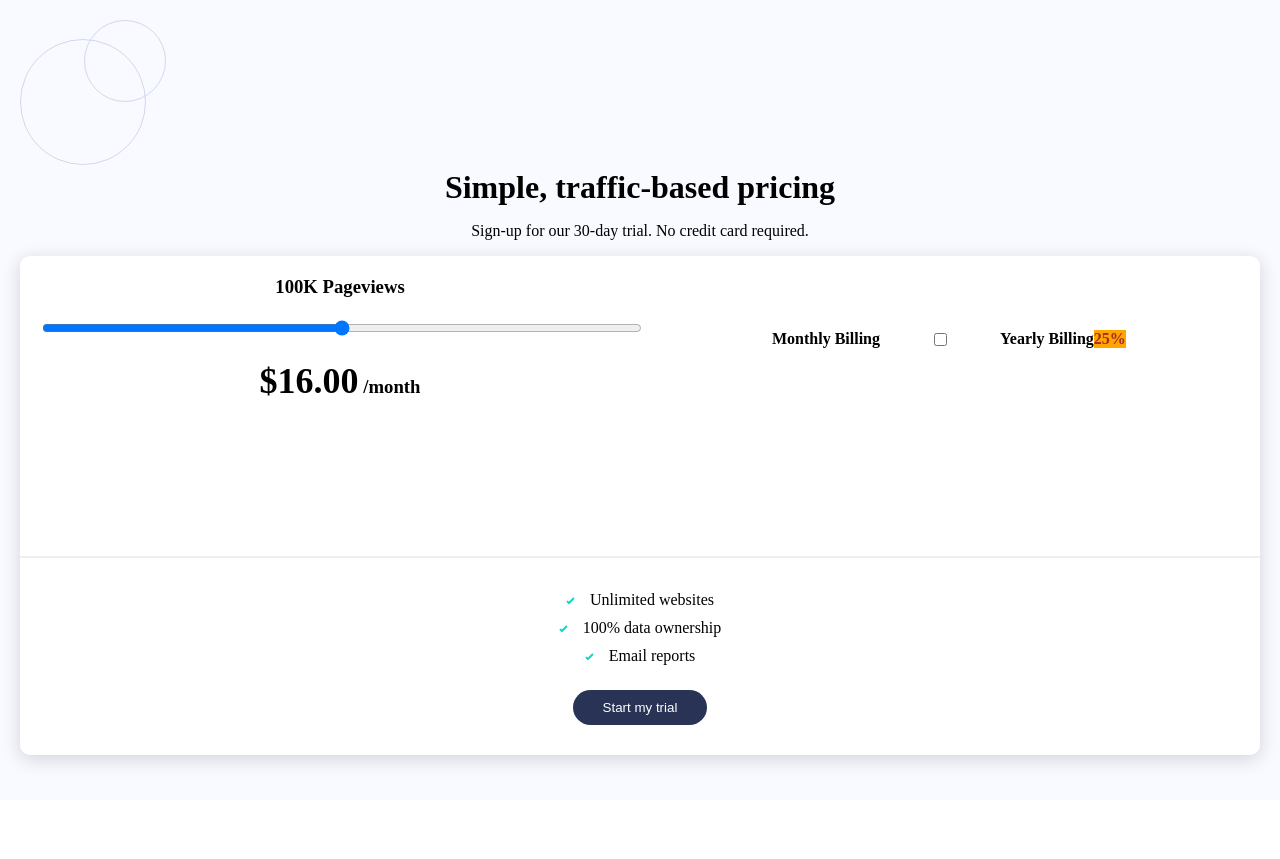
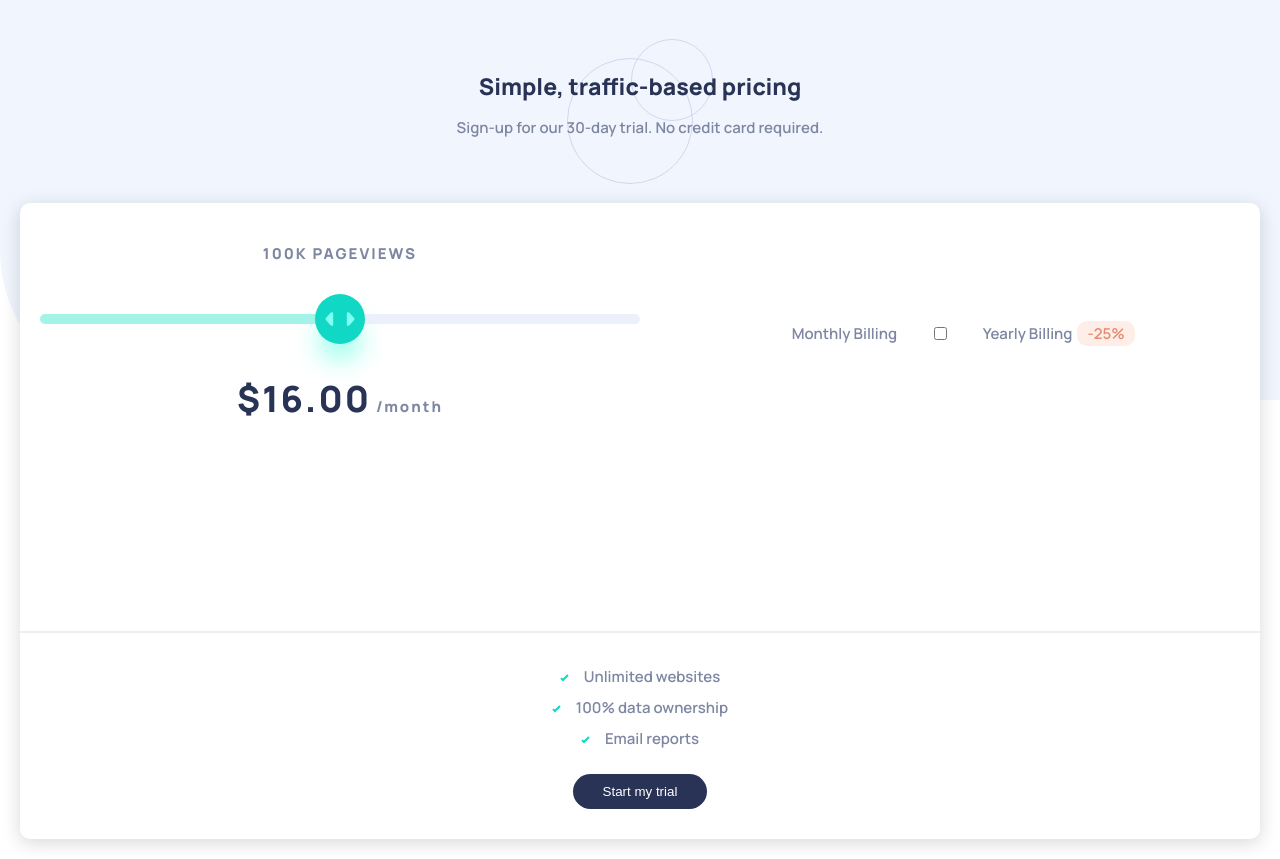
Before and after one commit to BecVds/interactive-pricing-component-main, a plain HTML site: page index.html in a window 1280 px wide. Before the commit the page ends 800 px from the top, so only its background shows below. Drawn offline with Linux system fonts and the light colour scheme.

Commit message:
finalizing css

```diff
--- a/index.html
+++ b/index.html
@@ -6,19 +6,19 @@
 
   <link rel="icon" type="image/png" sizes="32x32" href="./images/favicon-32x32.png">
   <link rel="stylesheet" href="style.css">
+  <link rel="preconnect" href="https://fonts.googleapis.com">
+  <link rel="preconnect" href="https://fonts.gstatic.com" crossorigin>
+  <link href="https://fonts.googleapis.com/css2?family=Manrope:wght@600;800&display=swap" rel="stylesheet">
 
   <title>Frontend Mentor | Interactive pricing component</title>
 
 </head>
 <body>
 
+  <div class="background">
+  </div>
+
   <div class="main-container">
-
-    <div class="background">
-      <div class="img-contianer">
-        <img src="./images/pattern-circles.svg" alt="background-image">
-      </div>
-    </div>
 
     <!-- heading container -->
     <div class="heading-container">
@@ -26,15 +26,19 @@
       <p>
         Sign-up for our 30-day trial. No credit card required.
       </p>
+      <div class="img-contianer">
+        <img src="./images/pattern-circles.svg" alt="background-image">
+      </div>
     </div>
 
     <!-- card container -->
     <div class="card-container">
       <div class="top">
         <div class="pricing-container">
-          <h3><span>100K</span> Pageviews</h3>
+          <h3><span>100K</span> PAGEVIEWS</h3>
           <div class="subscription-selection-slider">
             <input type="range" min="1" max="5" value="3" class="slider" id="myRange">
+            <div class="box-shadow-container"></div>
           </div>
           <h3><span id="money-display">$16.00</span> /month</h3>
         </div>
@@ -47,7 +51,7 @@
             <!-- <span class="slider round"></span> -->
           </label>
           <h4 class="year">
-            Yearly Billing <span>25%</span>
+            Yearly Billing <span>-25%</span>
           </h4>
         </div>
       </div>
--- a/style.css
+++ b/style.css
@@ -3,19 +3,39 @@
 }
 body {
     margin: 0px;
+    position: relative;
 }
 
 .main-container {
-    background-color: rgb(249, 250, 255);
     min-height: 100vh;
     padding: 20px;
+    font-family: 'Manrope', sans-serif;
+}
+.background {
+    position: absolute;
+    height: 50vh;
+    width: 100vw;
+    background-color: rgb(241, 245, 254);
+    z-index: -1;
+    border-bottom-left-radius: 150px;
 }
 h1 {
     margin: 0px;
     text-align: center;
+    font-size: 23px;
+    color: hsl(227, 35%, 25%);
 }
 h3 {
     margin: 0px;
+    color: #7E87A2;
+    font-weight: 800;
+    font-size: 15px;
+    letter-spacing: 2px;
+}
+h4 {
+    color: #7E87A2;
+    font-weight: 600;
+    font-size: 15px;
 }
 .card-container {
     background-color: white;
@@ -26,6 +46,7 @@ h3 {
 }
 .top {
     padding: 20px;
+    padding-top: 40px;
 }
 ul {
     list-style-type: none;
@@ -42,6 +63,8 @@ li {
     padding: 5px;
     justify-content: center;
     gap: 15px;
+    color: #7E87A2;
+    font-size: 15px;
 }
 .start-trial-btn {
     color: white;
@@ -62,17 +85,9 @@ hr {
     align-items: center;
     gap: 20px;
 }
-.subscription-selection-slider {
-    width: 100%;
-}
-.slider {
-    /* -webkit-appearance: none; */
-    width: 100%;
-
-}
 .option-container {
     display: grid;
-    grid-template-columns: 2fr 1fr 2fr
+    grid-template-columns: 3fr 1fr 3fr
 }
 .option-container > * {
     display: flex;
@@ -83,6 +98,15 @@ hr {
     justify-content: center;
     align-items: center;
     flex-direction: column;
+    position: relative;
+    margin-top: 50px;
+    margin-bottom: 50px;
+}
+.img-contianer {
+    position: absolute;
+    display: flex;
+    justify-content: center;
+    z-index: -1;
 }
 .heading-container > p {
     width: 60%;
@@ -90,6 +114,7 @@ hr {
 }
 #money-display {
     font-size: 36px;
+    color: hsl(227, 35%, 25%);
 }
 .month {
     justify-content: right;
@@ -100,9 +125,80 @@ hr {
     justify-content: center;
 }
 .year > span {
-    color: brown;
-    background-color: orange;
+    color: #E48D71;
+    background-color: #FFEEE8;
+    margin-left: 5px;
+    padding: 2px 10px;
+    border-radius: 10px;
 }
+p {
+    font-size: 15px;
+    color: #7E87A2;
+}
+/* slider */
+
+.subscription-selection-slider {
+    width: 100%;
+    position: relative;
+    height: 70px;
+    display: flex;
+    justify-content: center;
+    align-items: center;
+}
+.box-shadow-container {
+    position: absolute;
+    width: 40px;
+    height: 40px;
+    border-radius: 20px;
+    box-shadow: 0px 20px 29px -1px rgba(20,255,213,0.42);
+    -webkit-box-shadow: 0px 20px 29px -1px rgba(20,255,213,0.42);
+    -moz-box-shadow: 0px 20px 29px -1px rgba(20,255,213,0.42);
+    z-index: 1;
+}
+.slider {
+    position: absolute;
+    -webkit-appearance: none;
+    appearance: none;
+    width: 100%;
+    background: linear-gradient(to right, #A4F3E9 0%, #A4F3E9 50%, #ECF0FA 50%, #ECF0FA 100%);
+    border-radius: 5px;
+    height: 10px;
+    outline: none;
+    margin: 0px;
+    z-index: 2;
+}
+.slider::-webkit-slider-thumb {
+    -webkit-appearance: none;
+    appearance: none;
+    width: 50px;
+    height: 50px;
+    border-radius: 25px;
+    background-color: #11D8C4;
+    background-image: url(./images/icon-slider.svg);
+    background-repeat: no-repeat;
+    background-position: center;
+    background-size: 60%;
+    cursor: pointer;
+    box-shadow: 0px 20px 29px -15px rgba(20,255,213,0.42);
+    -webkit-box-shadow: 0px 20px 29px -15px rgba(20,255,213,0.42);
+    -moz-box-shadow: 0px 20px 29px -15px rgba(20,255,213,0.42);
+  }
+
+  .slider::-moz-range-thumb {
+    width: 50px;
+    height: 50px;
+    border-radius: 25px;
+    background: #11D8C4;
+    cursor: pointer;
+  }
+  .slider:focus::-ms-fill-lower {
+      background: #888;
+  }
+  .slider:focus::-ms-fill-upper {
+      background: #ccc;
+  }
+
+/* desktop styling */
 @media only screen and (min-width: 768px) {
     .top {
         display: grid;
```
